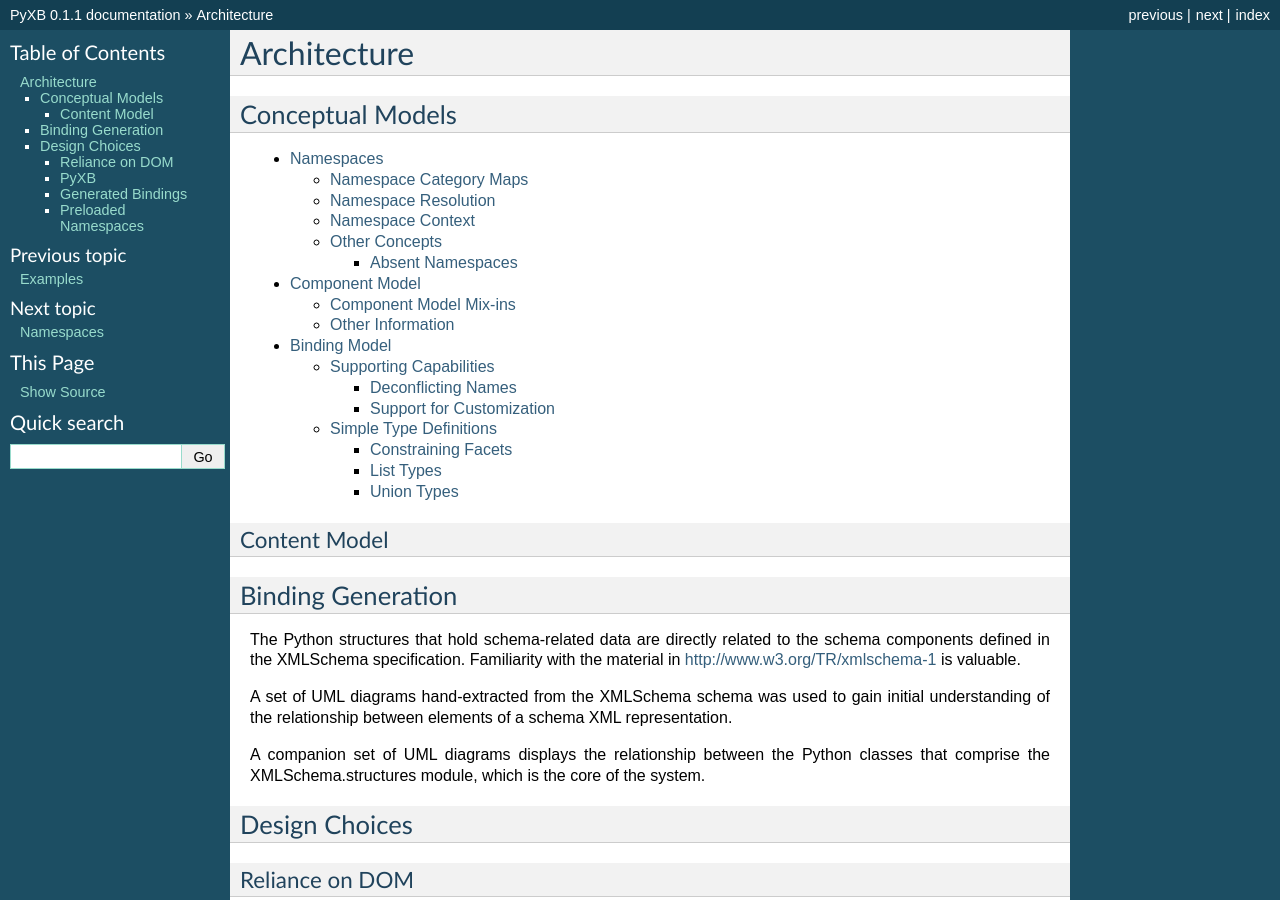
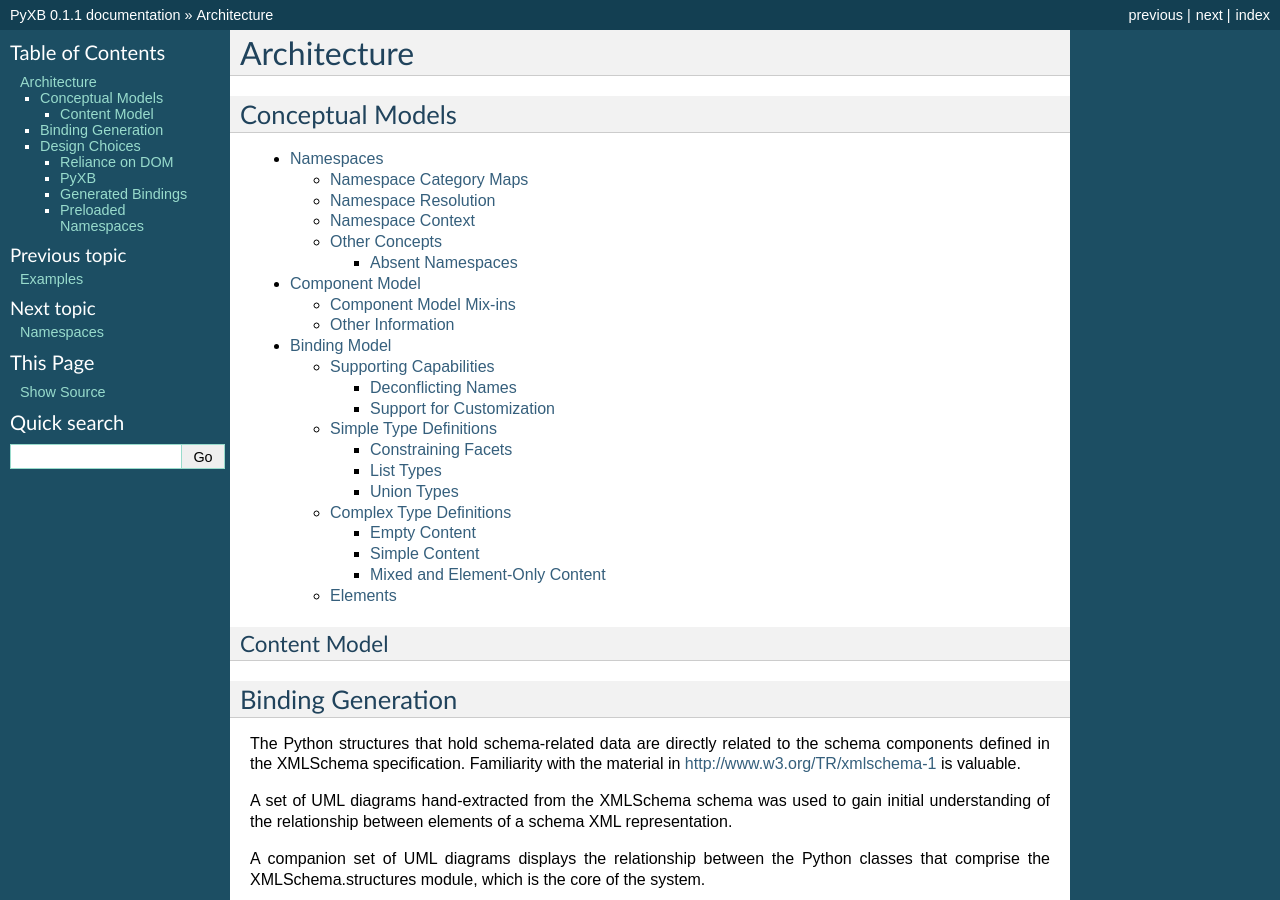
Before and after one commit to pabigot/pyxb, a Sphinx documentation site: the page built from doc/architecture.txt, in a window 1280 px wide and 900 px high. Built offline with Sphinx 7.4.7, drawn with Linux system fonts in a browser that asks for light colours; pages that are not in the unit, such as notebooks, are missing from menus; cross-references to code outside the pages are shown as plain code; some of the changed lines change nothing that is shown.

Commit message:
Much of complex type and element

```diff
--- a/doc/arch_binding.txt
+++ b/doc/arch_binding.txt
@@ -19,6 +19,13 @@
 The context is used both for translating XML documents into instances of the
 binding class, and for generating multi-namespace XML documents from
 instances.
+
+Every class that is bound to a nameable schema component overrides its
+:api:`pyxb.binding.basis._Binding_mixin._Namespace` to be a reference to the
+:api:`pyxb.Namespace.Namespace` instance for the module to which it belongs,
+and its :api:`pyxb.binding.basis._Binding_mixin._XsdName` to be the unicode
+name of the component within its namespace category.  This allows
+introspection and eventually support for ``xsi:type`` resolution.
 
 Deconflicting Names
 """""""""""""""""""
@@ -120,7 +127,8 @@
 Simple Type Definitions
 ^^^^^^^^^^^^^^^^^^^^^^^
 
-Simple type definitions derive from
+`Simple type definitions
+<http://www.w3.org/TR/xmlschema-1/#Simple_Type_Definitions>`_ derive from
 :api:`pyxb.binding.basis.simpleTypeDefinition` and a standard Python type.
 These classes support a
 :api:`pyxb.binding.basis.simpleTypeDefinition.Factory` method which is used
@@ -191,8 +199,76 @@
 
 Note that this means the fact that a particular attribute in an element is a
 member of a union is not recorded in the attribute value.  See
-:ref:`attributeUse`.
+:ref:`attribute_use`.
 
+Complex Type Definitions
+^^^^^^^^^^^^^^^^^^^^^^^^
+
+`Complex type definitions
+<http://www.w3.org/TR/xmlschema-1/#Complex_Type_Definitions>`_ derive from
+:api:`pyxb.binding.basis.complexTypeDefinition`.  Classes representing
+complex type definitions record maps that specify :api:`attribute
+<pyxb.binding.content.AttributeUse>` use structures to record attributes of
+the value.  The attribute values are stored in class members, and when using
+the default code generation template are managed through accessor functions.
+
+The base :api:`pyxb.binding.basis.complexTypeDefinition` class provides the
+infrastructure to identify the appropriate attribute or element given an XML
+tag name.  For classes corresponding to types that enable `wildcards
+<http://www.w3.org/TR/xmlschema-1/#Wildcards>`_, it also provides a
+mechanism to access unrecognized elements and attributes.  Wildcard elements
+are converted to binding instances if their namespace and name are
+recognized, and otherwise are left as DOM nodes.  Wildcard attributes are
+stored in a map from their extended namespace name to the unicode value of
+the attribute.
+
+Empty Content
+"""""""""""""
+
+There is no content in these classes.
+
+
+Simple Content
+""""""""""""""
+
+The :api:`pyxb.binding.basis.CTD_simple` class supports complex types with
+simple content (i.e., those in which the body of the element is an octet
+sequence in the lexical space of a specified simple type).  The type of data
+that serves as content is specified in
+:api:`pyxb.binding.basis.CTD_simple._TypeDefinition`.  The
+:api:`pyxb.binding.basis.CTD_simple.content` method returns the instance of
+that type that corresponds to the content of the object.
+
+Mixed and Element-Only Content
+""""""""""""""""""""""""""""""
+
+`Mixed and element-only content
+<http://www.w3.org/TR/xmlschema-1/#content_type>`_ nodes assign values to
+their :api:`element maps
+<pyxb.binding.basis.complexTypeDefinition._ElementUses>` variable to manage
+the mapping from XML schema element names to class members.  The element and
+attribute names are distinct.  These classes also associate a :api:`content
+model <pyxb.binding.content.ContentModel>` to ensure the constraints of the
+schema are satisfied.  These structures are described in
+:ref:`content_model`.
+
+The :api:`pyxb.binding.basis._CTD_content_mixin.content` method returns a
+list, in parsed order, of the Python objects and (if mixed) non-element
+content that belongs to the instance.
+
+Elements
+^^^^^^^^
+
+A binding class representing an `element declaration
+<http://www.w3.org/TR/xmlschema-1/#cElement_Declarations>`_ assigns to its
+:api:`pyxb.binding.basis.element._TypeDefinition` value the Python subclass
+of :api:`pyxb.binding.basis.complexTypeDefinition` of which values of the
+element must be an instance.
+
+:api:`pyxb.binding.basis.element` overrides its ``__getattr__`` method so
+that references to (Python) attributes that are not defined in the class are
+delegated to the underlying content value.  This allows user code to
+reference complex type definition elements and attributes more conveniently.
 
 .. ignored
    ## Local Variables:
```
